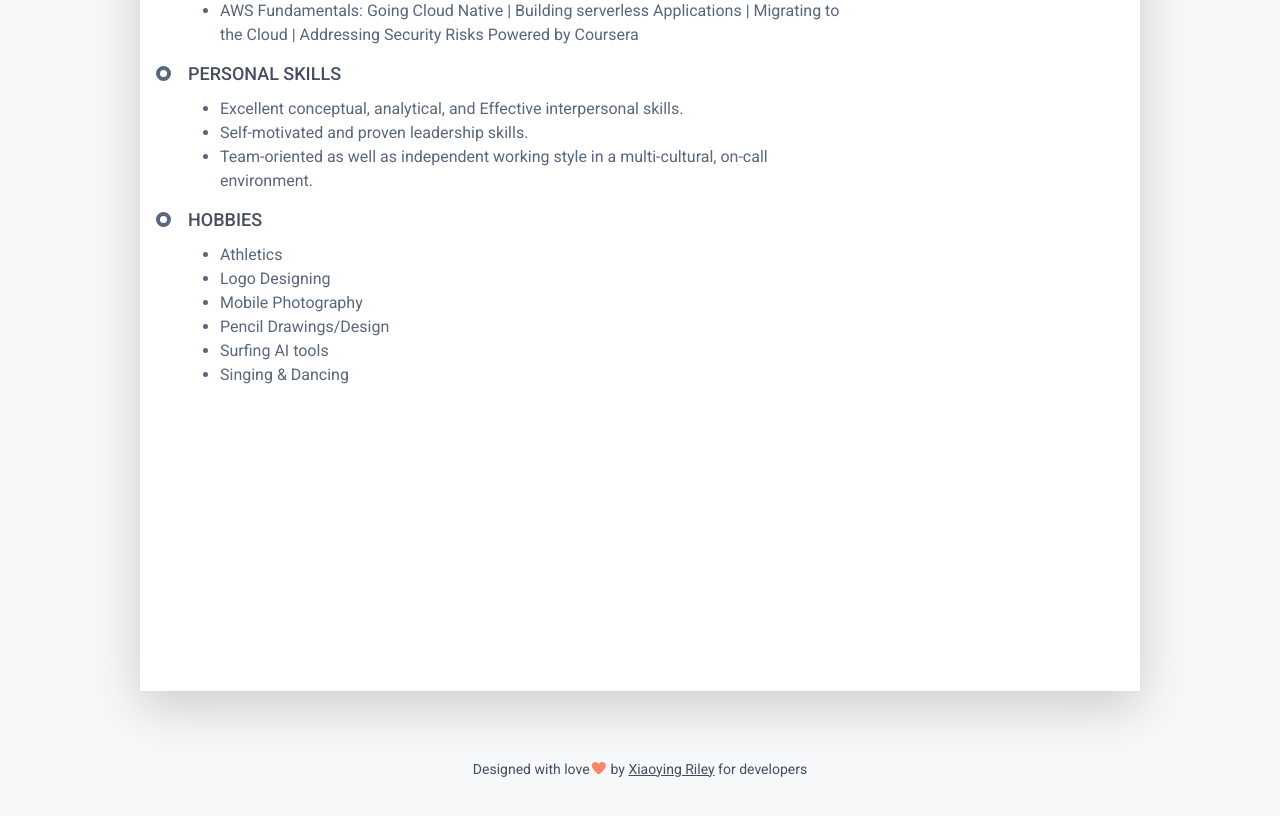
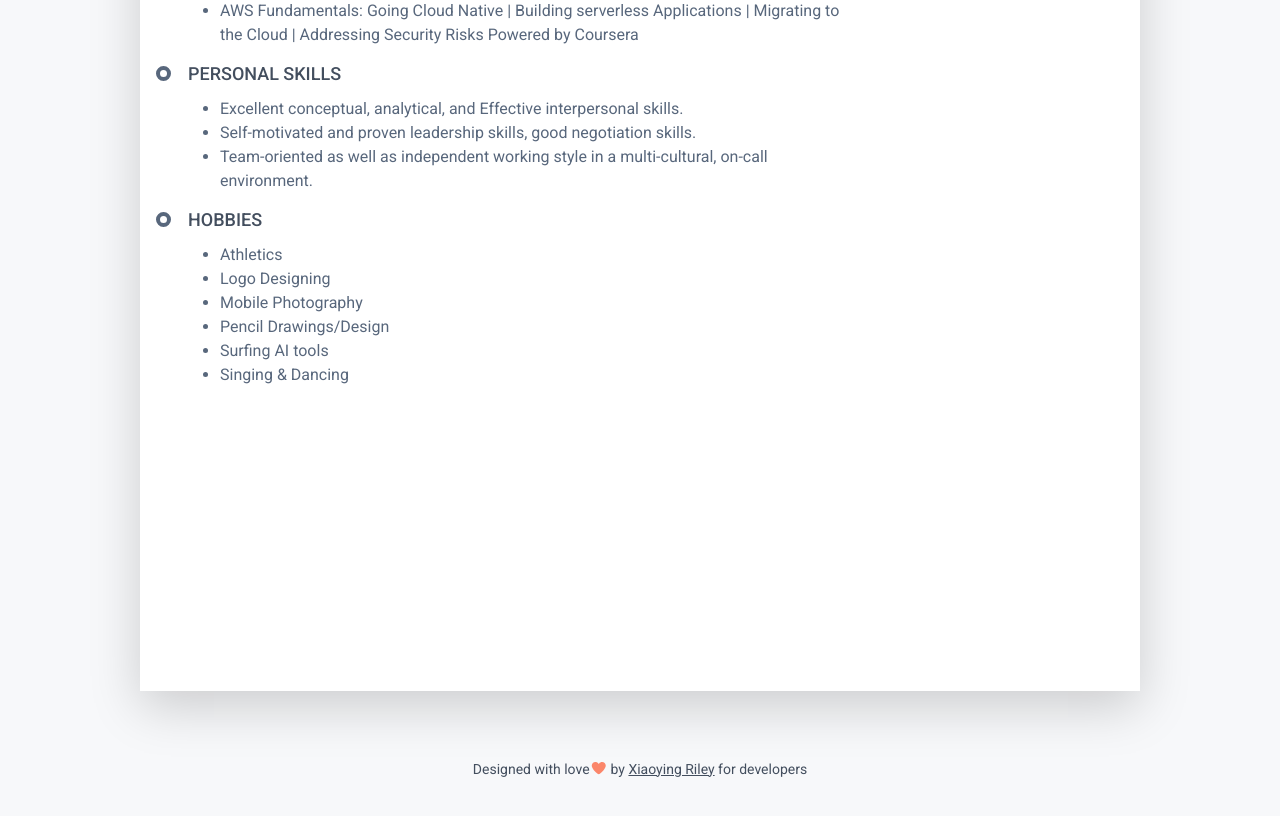
Before and after one commit to Naveen359-G/My_resume-bootstrap_template, a plain HTML site: page index.html in a window 1280 px wide. Shown: the part 4120-4936 px from the top of the page. Drawn offline with Linux system fonts and the light colour scheme.

Commit message:
done a word correction

```diff
--- a/index.html
+++ b/index.html
@@ -285,7 +285,7 @@
 														</div><!--//resume-timeline-item-header-->
 															<ul>
 																<li>Excellent conceptual, analytical, and Effective interpersonal skills.</li>
-																<li>Self-motivated and proven leadership skills.</li>
+																<li>Self-motivated and proven leadership skills, good negotiation skills.</li>
 																<li>Team-oriented as well as independent working style in a multi-cultural, on-call environment.</li>
 															</ul>
 
```
